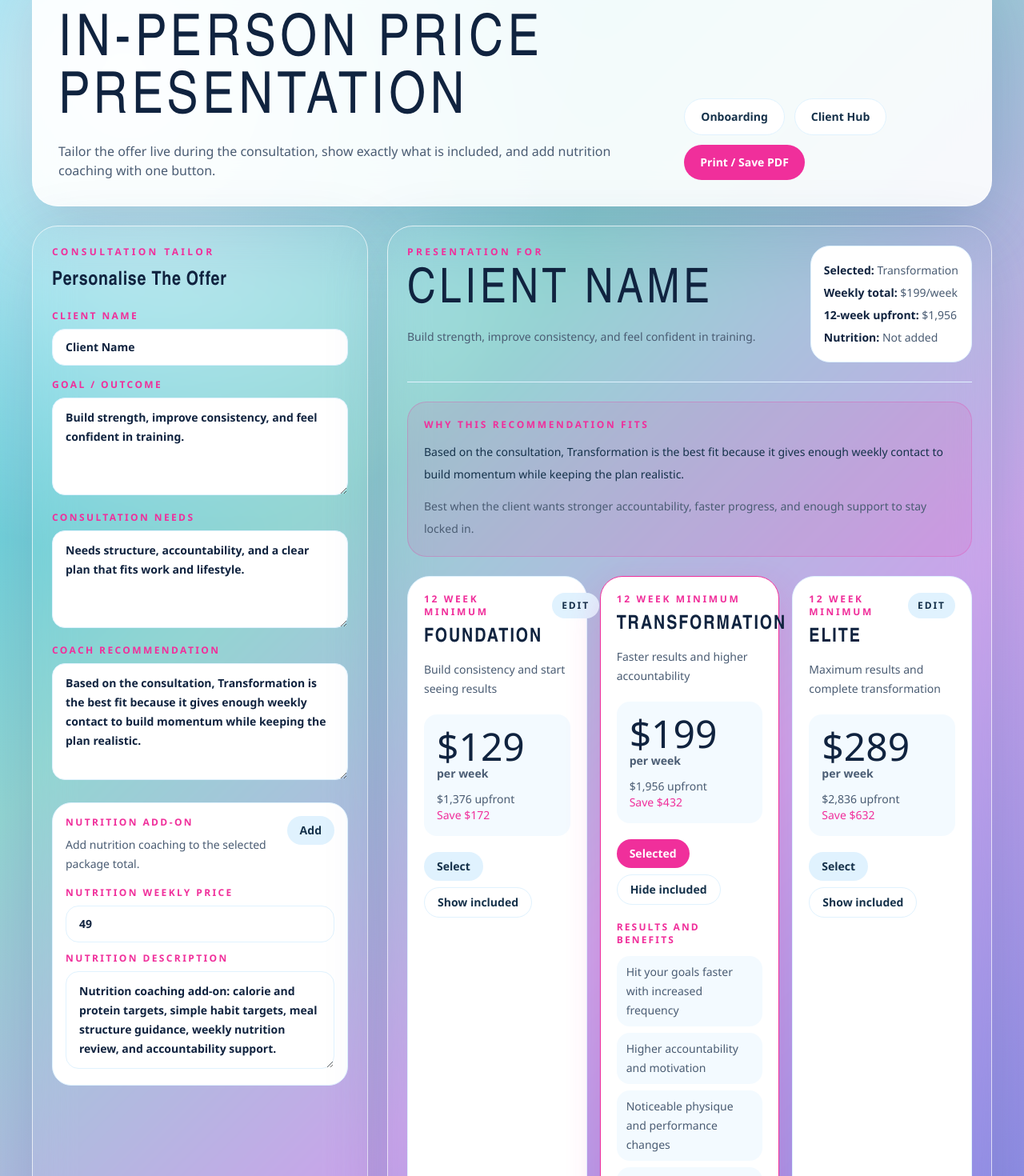
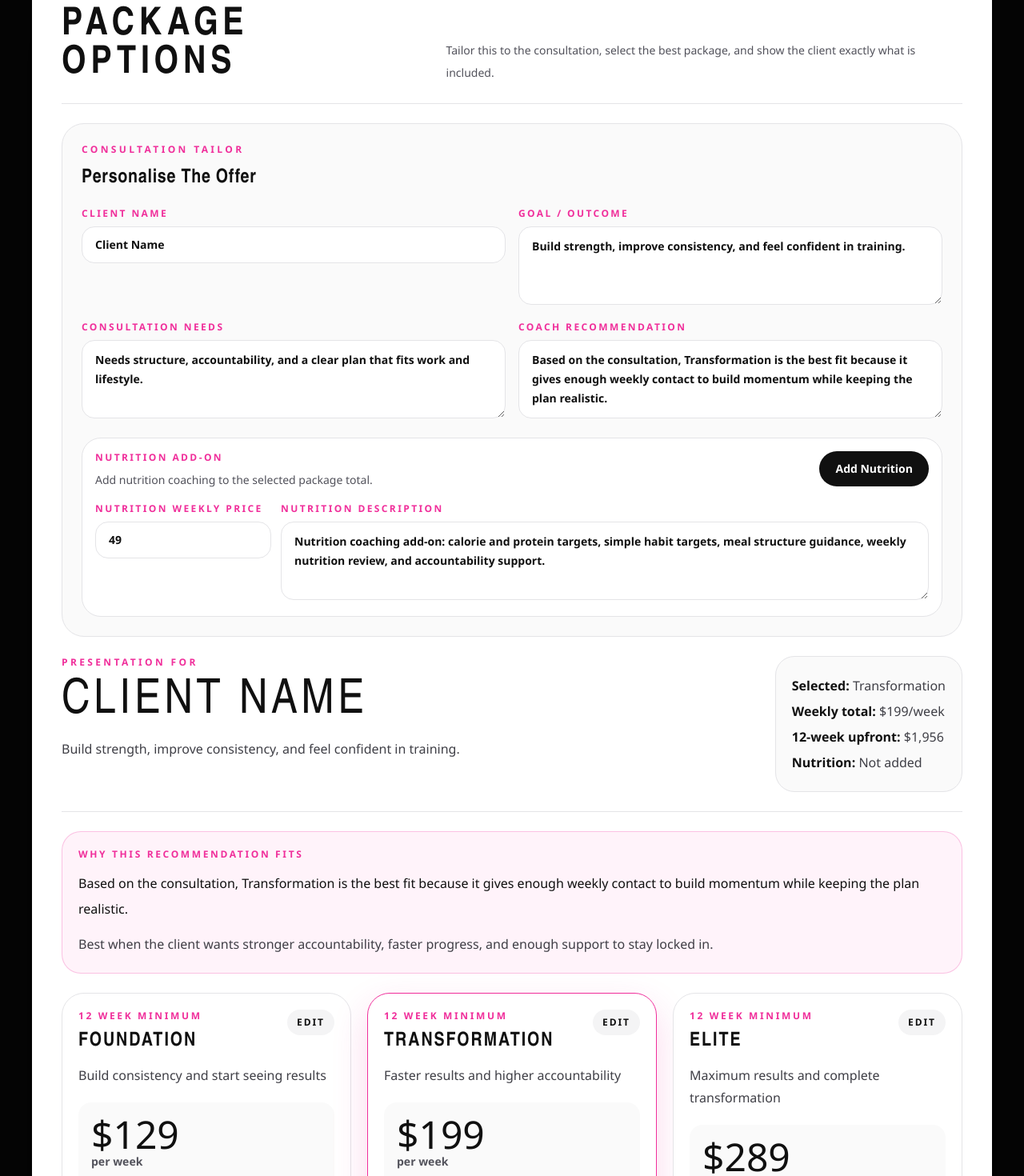
Before and after one commit to stetik-ps4slim/consultation-needs-app, a Next.js app: page /pricing-presentation in a window 1280 px wide. Shown: the part 80-1550 px from the top of the page at 80% size. Built offline with nearby package versions, Linux system fonts and the light colour scheme.

Commit message:
Refine pricing presentation layout

```diff
--- a/components/pricing-presentation-app.tsx
+++ b/components/pricing-presentation-app.tsx
@@ -116,7 +116,6 @@ export function PricingPresentationApp() {
   );
 
   const selectedPackage = packages.find((item) => item.id === selectedPackageId) ?? packages[0];
-  const openPackage = packages.find((item) => item.id === openPackageId) ?? selectedPackage;
   const weeklyTotal = selectedPackage.weeklyPrice + (nutritionAdded ? nutritionWeeklyPrice : 0);
   const upfrontTotal = selectedPackage.upfrontPrice + (nutritionAdded ? nutritionWeeklyPrice * 12 : 0);
 
@@ -139,92 +138,72 @@ export function PricingPresentationApp() {
   }
 
   return (
-    <main className="min-h-screen bg-[radial-gradient(circle_at_12%_8%,rgba(255,255,255,0.9),transparent_26%),linear-gradient(135deg,#2cc5e8_0%,#93d5d2_32%,#c9a4ea_58%,#627bde_100%)] px-4 py-8 text-[#10233f] sm:px-6 lg:px-10">
-      <div className="mx-auto max-w-[1500px]">
-        <header className="rounded-[2rem] border border-white/70 bg-white/90 p-6 shadow-[0_24px_90px_rgba(39,71,132,0.24)] backdrop-blur-xl sm:p-8 print:shadow-none">
-          <div className="flex flex-col gap-6 xl:flex-row xl:items-end xl:justify-between">
+    <main className="min-h-screen bg-[#050505] px-4 py-6 text-[#101010] sm:px-6 lg:px-10 print:bg-white">
+      <section className="mx-auto max-w-[1600px] rounded-[2rem] border border-white/10 bg-white p-5 shadow-[0_26px_100px_rgba(0,0,0,0.45)] sm:p-7 lg:p-9 print:shadow-none">
+        <div className="flex flex-col gap-4 border-b border-zinc-200 pb-6 lg:flex-row lg:items-end lg:justify-between">
           <div>
             <p className="text-xs font-black uppercase tracking-[0.36em] text-[#f02f9b]">Upper Notch Coaching</p>
-              <h1 className="mt-4 max-w-4xl font-[Arial_Narrow] text-5xl uppercase tracking-[0.08em] text-[#10233f] sm:text-7xl">
-                In-Person Price Presentation
-              </h1>
-              <p className="mt-4 max-w-3xl text-sm leading-7 text-[#4a5c73] sm:text-base">
-                Tailor the offer live during the consultation, show exactly what is included, and add nutrition coaching with one button.
+            <h1 className="mt-3 text-3xl font-black uppercase tracking-[0.12em] text-[#101010] sm:text-5xl">Package Options</h1>
+          </div>
+          <p className="max-w-2xl text-sm leading-7 text-zinc-600">
+            Tailor this to the consultation, select the best package, and show the client exactly what is included.
           </p>
         </div>
-            <div className="flex flex-wrap gap-3 print:hidden">
-              <a href="/onboarding" className="rounded-full border border-sky-100 bg-white px-5 py-3 text-sm font-semibold text-[#15314a] transition hover:border-[#f02f9b]/60">
-                Onboarding
-              </a>
-              <a href="/clients" className="rounded-full border border-sky-100 bg-white px-5 py-3 text-sm font-semibold text-[#15314a] transition hover:border-[#f02f9b]/60">
-                Client Hub
-              </a>
-              <button
-                type="button"
-                onClick={() => window.print()}
-                className="rounded-full bg-[#f02f9b] px-5 py-3 text-sm font-semibold text-white transition hover:brightness-105"
-              >
-                Print / Save PDF
-              </button>
-            </div>
-          </div>
-        </header>
 
-        <section className="mt-6 grid gap-6 xl:grid-cols-[420px_1fr]">
-          <aside className="rounded-[2rem] border border-white/70 bg-white/92 p-5 shadow-[0_20px_80px_rgba(39,71,132,0.18)] backdrop-blur-xl sm:p-6 print:shadow-none">
+        <section className="mt-6 rounded-[1.75rem] border border-zinc-200 bg-zinc-50 p-5 sm:p-6 print:hidden">
           <p className="text-xs font-black uppercase tracking-[0.28em] text-[#f02f9b]">Consultation Tailor</p>
-            <h2 className="mt-3 text-2xl font-black text-[#10233f]">Personalise The Offer</h2>
+          <h2 className="mt-3 text-2xl font-black text-[#101010]">Personalise The Offer</h2>
 
-            <div className="mt-5 grid gap-4">
+          <div className="mt-5 grid gap-4 lg:grid-cols-2">
             <TextInput label="Client name" value={clientName} onChange={setClientName} />
-              <TextArea label="Goal / outcome" value={clientGoal} onChange={setClientGoal} rows={4} />
-              <TextArea label="Consultation needs" value={clientNeeds} onChange={setClientNeeds} rows={4} />
-              <TextArea label="Coach recommendation" value={recommendation} onChange={setRecommendation} rows={5} />
+            <TextArea label="Goal / outcome" value={clientGoal} onChange={setClientGoal} rows={3} />
+            <TextArea label="Consultation needs" value={clientNeeds} onChange={setClientNeeds} rows={3} />
+            <TextArea label="Coach recommendation" value={recommendation} onChange={setRecommendation} rows={3} />
           </div>
 
-            <div className="mt-6 rounded-[1.5rem] border border-sky-100 bg-white p-4">
-              <div className="flex items-start justify-between gap-4">
+          <div className="mt-5 rounded-[1.5rem] border border-zinc-200 bg-white p-4">
+            <div className="flex flex-col gap-4 lg:flex-row lg:items-start lg:justify-between">
               <div>
                 <p className="text-xs font-black uppercase tracking-[0.2em] text-[#f02f9b]">Nutrition Add-On</p>
-                  <p className="mt-2 text-sm leading-6 text-[#4a5c73]">Add nutrition coaching to the selected package total.</p>
+                <p className="mt-2 text-sm leading-6 text-zinc-600">Add nutrition coaching to the selected package total.</p>
               </div>
               <button
                 type="button"
                 onClick={() => setNutritionAdded((current) => !current)}
-                  className={`rounded-full px-4 py-2 text-sm font-bold transition ${nutritionAdded ? "bg-[#f02f9b] text-white" : "bg-sky-100 text-[#15314a] hover:bg-white"}`}
+                className={`rounded-full px-5 py-3 text-sm font-bold transition ${nutritionAdded ? "bg-[#f02f9b] text-white" : "bg-[#101010] text-white hover:bg-zinc-800"}`}
               >
-                  {nutritionAdded ? "Added" : "Add"}
+                {nutritionAdded ? "Nutrition Added" : "Add Nutrition"}
               </button>
             </div>
-              <div className="mt-4 grid gap-3">
+            <div className="mt-4 grid gap-3 lg:grid-cols-[220px_1fr]">
               <NumberInput label="Nutrition weekly price" value={nutritionWeeklyPrice} onChange={setNutritionWeeklyPrice} />
-                <TextArea label="Nutrition description" value={nutritionDescription} onChange={setNutritionDescription} rows={4} />
+              <TextArea label="Nutrition description" value={nutritionDescription} onChange={setNutritionDescription} rows={3} />
             </div>
           </div>
-          </aside>
+        </section>
 
-          <section className="rounded-[2rem] border border-white/70 bg-white/92 p-5 shadow-[0_20px_80px_rgba(39,71,132,0.18)] backdrop-blur-xl sm:p-6 print:shadow-none">
-            <div className="flex flex-col gap-4 border-b border-sky-100 pb-6 lg:flex-row lg:items-start lg:justify-between">
+        <section className="mt-6">
+          <div className="flex flex-col gap-4 border-b border-zinc-200 pb-6 lg:flex-row lg:items-start lg:justify-between">
             <div>
               <p className="text-xs font-black uppercase tracking-[0.28em] text-[#f02f9b]">Presentation For</p>
-                <h2 className="mt-3 font-[Arial_Narrow] text-5xl uppercase tracking-[0.08em] text-[#10233f] sm:text-6xl">{clientName || "Client"}</h2>
-                <p className="mt-3 max-w-3xl text-sm leading-7 text-[#4a5c73]">{clientGoal}</p>
+              <h2 className="mt-3 font-[Arial_Narrow] text-5xl uppercase tracking-[0.08em] text-[#101010] sm:text-6xl">{clientName || "Client"}</h2>
+              <p className="mt-3 max-w-3xl text-base leading-8 text-zinc-700">{clientGoal}</p>
             </div>
-              <div className="rounded-[1.5rem] border border-sky-100 bg-white p-4 text-sm leading-7 text-[#4a5c73]">
-                <p><span className="font-bold text-[#10233f]">Selected:</span> {selectedPackage.name}</p>
-                <p><span className="font-bold text-[#10233f]">Weekly total:</span> {dollars(weeklyTotal)}/week</p>
-                <p><span className="font-bold text-[#10233f]">12-week upfront:</span> {dollars(upfrontTotal)}</p>
-                <p><span className="font-bold text-[#10233f]">Nutrition:</span> {nutritionAdded ? "Included" : "Not added"}</p>
+            <div className="rounded-[1.5rem] border border-zinc-200 bg-zinc-50 p-5 text-base leading-8 text-zinc-700">
+              <p><span className="font-bold text-[#101010]">Selected:</span> {selectedPackage.name}</p>
+              <p><span className="font-bold text-[#101010]">Weekly total:</span> {dollars(weeklyTotal)}/week</p>
+              <p><span className="font-bold text-[#101010]">12-week upfront:</span> {dollars(upfrontTotal)}</p>
+              <p><span className="font-bold text-[#101010]">Nutrition:</span> {nutritionAdded ? "Included" : "Not added"}</p>
             </div>
           </div>
 
-            <div className="mt-6 rounded-[1.5rem] border border-[#f02f9b]/25 bg-[#f02f9b]/10 p-5">
+          <div className="mt-6 rounded-[1.5rem] border border-[#f02f9b]/25 bg-[#fff3fa] p-5">
             <p className="text-xs font-black uppercase tracking-[0.22em] text-[#f02f9b]">Why This Recommendation Fits</p>
-              <p className="mt-3 whitespace-pre-wrap text-sm leading-7 text-[#15314a]">{recommendation}</p>
-              <p className="mt-3 text-sm leading-7 text-[#4a5c73]">{packageRecommendation}</p>
+            <p className="mt-3 whitespace-pre-wrap text-base leading-8 text-[#101010]">{recommendation}</p>
+            <p className="mt-3 text-base leading-8 text-zinc-700">{packageRecommendation}</p>
           </div>
 
-            <div className="mt-6 grid gap-4 lg:grid-cols-3">
+          <div className="mt-6 grid gap-5 xl:grid-cols-3">
             {packages.map((packageOption) => {
               const isSelected = packageOption.id === selectedPackageId;
               const isOpen = packageOption.id === openPackageId;
@@ -233,7 +212,7 @@ export function PricingPresentationApp() {
               return (
                 <article
                   key={packageOption.id}
-                    className={`rounded-[1.75rem] border bg-white p-5 transition ${isSelected ? "border-[#f02f9b] shadow-[0_18px_45px_rgba(240,47,155,0.2)]" : "border-sky-100"}`}
+                  className={`rounded-[1.75rem] border bg-white p-5 transition ${isSelected ? "border-[#f02f9b] shadow-[0_18px_45px_rgba(240,47,155,0.18)]" : "border-zinc-200"}`}
                 >
                   <div className="flex items-start justify-between gap-3">
                     <div>
@@ -242,16 +221,16 @@ export function PricingPresentationApp() {
                         <input
                           value={packageOption.name}
                           onChange={(event) => updatePackage(packageOption.id, { name: event.target.value })}
-                            className="mt-2 w-full rounded-xl border border-sky-100 px-3 py-2 text-lg font-black text-[#10233f] outline-none focus:border-[#f02f9b]"
+                          className="mt-2 w-full rounded-xl border border-zinc-200 px-3 py-2 text-lg font-black text-[#101010] outline-none focus:border-[#f02f9b]"
                         />
                       ) : (
-                          <h3 className="mt-2 text-2xl font-black uppercase tracking-[0.08em] text-[#10233f]">{packageOption.name}</h3>
+                        <h3 className="mt-2 text-2xl font-black uppercase tracking-[0.08em] text-[#101010]">{packageOption.name}</h3>
                       )}
                     </div>
                     <button
                       type="button"
                       onClick={() => setEditingPackageId(isEditing ? null : packageOption.id)}
-                        className="rounded-full bg-sky-100 px-3 py-2 text-xs font-bold uppercase tracking-[0.16em] text-[#15314a] print:hidden"
+                      className="rounded-full bg-zinc-100 px-3 py-2 text-xs font-bold uppercase tracking-[0.16em] text-[#101010] print:hidden"
                     >
                       {isEditing ? "Done" : "Edit"}
                     </button>
@@ -264,30 +243,30 @@ export function PricingPresentationApp() {
                       <NumberInput label="Upfront price" value={packageOption.upfrontPrice} onChange={(value) => updatePackage(packageOption.id, { upfrontPrice: value })} />
                       <NumberInput label="Upfront saving" value={packageOption.savings} onChange={(value) => updatePackage(packageOption.id, { savings: value })} />
                       <TextArea label="Results and benefits" value={listToText(packageOption.results)} onChange={(value) => updatePackage(packageOption.id, { results: textToList(value) })} rows={5} />
-                        <TextArea label="What's included" value={listToText(packageOption.inclusions)} onChange={(value) => updatePackage(packageOption.id, { inclusions: textToList(value) })} rows={5} />
+                      <TextArea label="What is included" value={listToText(packageOption.inclusions)} onChange={(value) => updatePackage(packageOption.id, { inclusions: textToList(value) })} rows={5} />
                     </div>
                   ) : (
                     <>
-                        <p className="mt-3 text-sm leading-6 text-[#4a5c73]">{packageOption.tagline}</p>
-                        <div className="mt-5 rounded-2xl bg-sky-50/80 p-4">
-                          <p className="font-[Arial_Narrow] text-5xl text-[#10233f]">{dollars(packageOption.weeklyPrice)}</p>
-                          <p className="text-sm font-semibold text-[#4a5c73]">per week</p>
-                          <p className="mt-3 text-sm text-[#4a5c73]">{dollars(packageOption.upfrontPrice)} upfront</p>
-                          <p className="text-sm text-[#f02f9b]">Save {dollars(packageOption.savings)}</p>
+                      <p className="mt-3 text-base leading-7 text-zinc-700">{packageOption.tagline}</p>
+                      <div className="mt-5 rounded-2xl bg-zinc-50 p-4">
+                        <p className="font-[Arial_Narrow] text-5xl text-[#101010]">{dollars(packageOption.weeklyPrice)}</p>
+                        <p className="text-sm font-semibold text-zinc-600">per week</p>
+                        <p className="mt-3 text-base text-zinc-700">{dollars(packageOption.upfrontPrice)} upfront</p>
+                        <p className="text-sm font-bold text-[#f02f9b]">Save {dollars(packageOption.savings)}</p>
                       </div>
 
                       <div className="mt-5 flex flex-wrap gap-2 print:hidden">
                         <button
                           type="button"
                           onClick={() => setSelectedPackageId(packageOption.id)}
-                            className={`rounded-full px-4 py-2 text-sm font-bold transition ${isSelected ? "bg-[#f02f9b] text-white" : "bg-sky-100 text-[#15314a] hover:bg-white"}`}
+                          className={`rounded-full px-4 py-2 text-sm font-bold transition ${isSelected ? "bg-[#f02f9b] text-white" : "bg-[#101010] text-white hover:bg-zinc-800"}`}
                         >
                           {isSelected ? "Selected" : "Select"}
                         </button>
                         <button
                           type="button"
                           onClick={() => setOpenPackageId(isOpen ? "" : packageOption.id)}
-                            className="rounded-full border border-sky-100 bg-white px-4 py-2 text-sm font-bold text-[#15314a] transition hover:border-[#f02f9b]/60"
+                          className="rounded-full border border-zinc-200 bg-white px-4 py-2 text-sm font-bold text-[#101010] transition hover:border-[#f02f9b]/60"
                         >
                           {isOpen ? "Hide included" : "Show included"}
                         </button>
@@ -304,38 +283,53 @@ export function PricingPresentationApp() {
           {nutritionAdded ? (
             <div className="mt-6 rounded-[1.5rem] border border-[#f02f9b]/30 bg-white p-5">
               <p className="text-xs font-black uppercase tracking-[0.22em] text-[#f02f9b]">Nutrition Added To Package</p>
-                <p className="mt-3 text-sm leading-7 text-[#4a5c73]">{nutritionDescription}</p>
-                <p className="mt-4 text-lg font-black text-[#10233f]">+ {dollars(nutritionWeeklyPrice)}/week, included in total above</p>
+              <p className="mt-3 text-base leading-8 text-zinc-700">{nutritionDescription}</p>
+              <p className="mt-4 text-lg font-black text-[#101010]">+ {dollars(nutritionWeeklyPrice)}/week, included in total above</p>
             </div>
           ) : null}
 
-            <div className="mt-6 rounded-[1.5rem] border border-sky-100 bg-white p-5">
+          <div className="mt-6 rounded-[1.5rem] border border-zinc-200 bg-zinc-50 p-5">
             <p className="text-xs font-black uppercase tracking-[0.22em] text-[#f02f9b]">Consultation Notes</p>
-              <p className="mt-3 whitespace-pre-wrap text-sm leading-7 text-[#4a5c73]">{clientNeeds}</p>
+            <p className="mt-3 whitespace-pre-wrap text-base leading-8 text-zinc-700">{clientNeeds}</p>
+          </div>
+
+          <div className="mt-6 flex flex-wrap justify-end gap-3 border-t border-zinc-200 pt-6 print:hidden">
+            <a href="/onboarding" className="rounded-full border border-zinc-200 bg-white px-5 py-3 text-sm font-semibold text-[#101010] transition hover:border-[#f02f9b]/60">
+              Onboarding
+            </a>
+            <a href="/clients" className="rounded-full border border-zinc-200 bg-white px-5 py-3 text-sm font-semibold text-[#101010] transition hover:border-[#f02f9b]/60">
+              Client Hub
+            </a>
+            <button
+              type="button"
+              onClick={() => window.print()}
+              className="rounded-full bg-[#f02f9b] px-5 py-3 text-sm font-semibold text-white transition hover:brightness-105"
+            >
+              Print / Save PDF
+            </button>
           </div>
         </section>
       </section>
-      </div>
     </main>
   );
 }
 
 function PackageDetails({ packageOption }: { packageOption: PackageOption }) {
   return (
-    <div className="mt-5 grid gap-4 text-sm leading-6 text-[#4a5c73]">
+    <div className="mt-5 grid gap-4 text-base leading-7 text-zinc-700">
       <div>
         <p className="text-xs font-black uppercase tracking-[0.18em] text-[#f02f9b]">Results and Benefits</p>
         <ul className="mt-3 space-y-2">
           {packageOption.results.map((item) => (
-            <li key={item} className="rounded-2xl bg-sky-50/80 px-3 py-2">{item}</li>
+            <li key={item} className="rounded-2xl bg-zinc-50 px-3 py-2">{item}</li>
           ))}
         </ul>
       </div>
       <div>
-        <p className="text-xs font-black uppercase tracking-[0.18em] text-[#f02f9b]">What's Included</p>
+        <p className="text-xs font-black uppercase tracking-[0.18em] text-[#f02f9b]">What Is Included</p>
         <ul className="mt-3 space-y-2">
           {packageOption.inclusions.map((item) => (
-            <li key={item} className="rounded-2xl bg-sky-50/80 px-3 py-2">{item}</li>
+            <li key={item} className="rounded-2xl bg-zinc-50 px-3 py-2">{item}</li>
           ))}
         </ul>
       </div>
@@ -350,7 +344,7 @@ function TextInput({ label, value, onChange }: { label: string; value: string; o
       <input
         value={value}
         onChange={(event) => onChange(event.target.value)}
-        className="mt-2 w-full rounded-2xl border border-sky-100 bg-white px-4 py-3 text-sm normal-case tracking-normal text-[#10233f] outline-none transition focus:border-[#f02f9b] focus:ring-4 focus:ring-[#f02f9b]/15"
+        className="mt-2 w-full rounded-2xl border border-zinc-200 bg-white px-4 py-3 text-sm normal-case tracking-normal text-[#101010] outline-none transition focus:border-[#f02f9b] focus:ring-4 focus:ring-[#f02f9b]/15"
       />
     </label>
   );
@@ -364,7 +358,7 @@ function NumberInput({ label, value, onChange }: { label: string; value: number;
         type="number"
         value={value}
         onChange={(event) => onChange(numberFromInput(event.target.value))}
-        className="mt-2 w-full rounded-2xl border border-sky-100 bg-white px-4 py-3 text-sm normal-case tracking-normal text-[#10233f] outline-none transition focus:border-[#f02f9b] focus:ring-4 focus:ring-[#f02f9b]/15"
+        className="mt-2 w-full rounded-2xl border border-zinc-200 bg-white px-4 py-3 text-sm normal-case tracking-normal text-[#101010] outline-none transition focus:border-[#f02f9b] focus:ring-4 focus:ring-[#f02f9b]/15"
       />
     </label>
   );
@@ -388,7 +382,7 @@ function TextArea({
         value={value}
         rows={rows}
         onChange={(event) => onChange(event.target.value)}
-        className="mt-2 w-full resize-y rounded-2xl border border-sky-100 bg-white px-4 py-3 text-sm normal-case leading-6 tracking-normal text-[#10233f] outline-none transition focus:border-[#f02f9b] focus:ring-4 focus:ring-[#f02f9b]/15"
+        className="mt-2 w-full resize-y rounded-2xl border border-zinc-200 bg-white px-4 py-3 text-sm normal-case leading-6 tracking-normal text-[#101010] outline-none transition focus:border-[#f02f9b] focus:ring-4 focus:ring-[#f02f9b]/15"
       />
     </label>
   );
```
Lines whose indentation alone changed are shown as unchanged.
